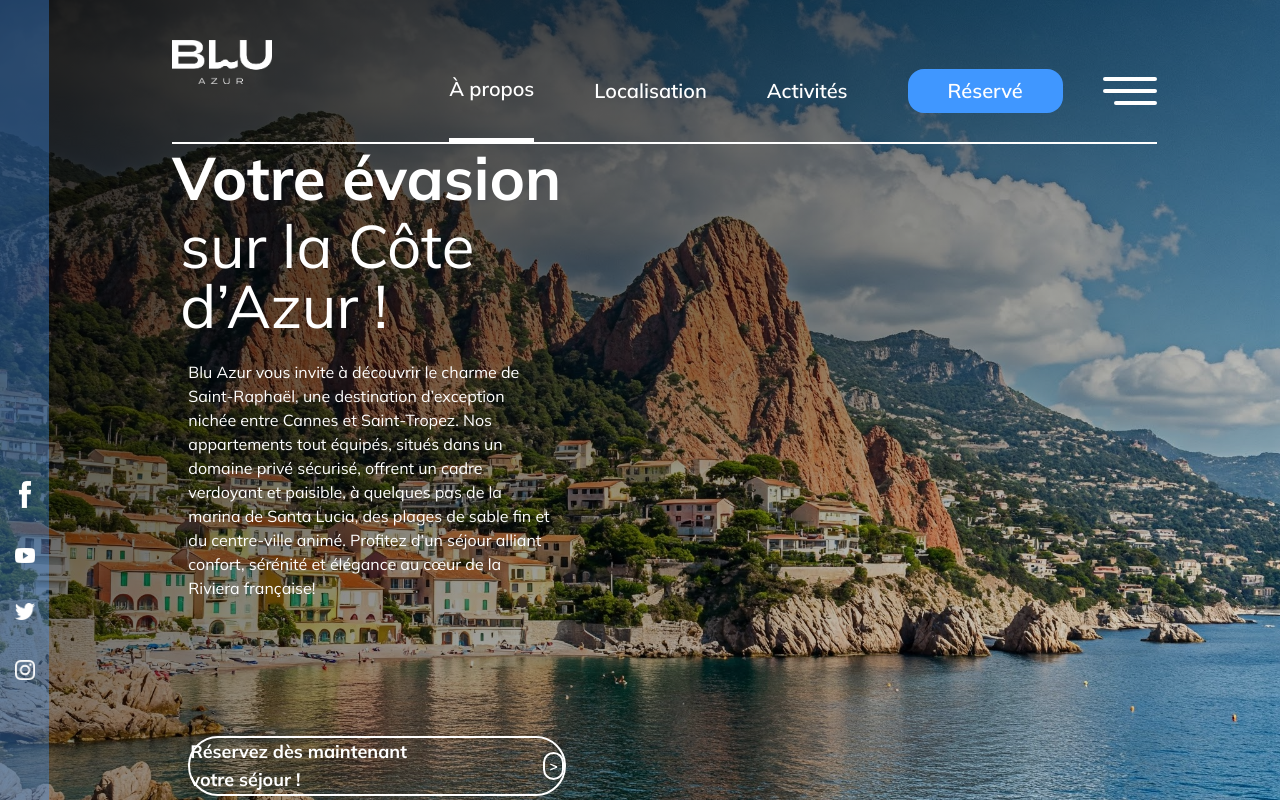
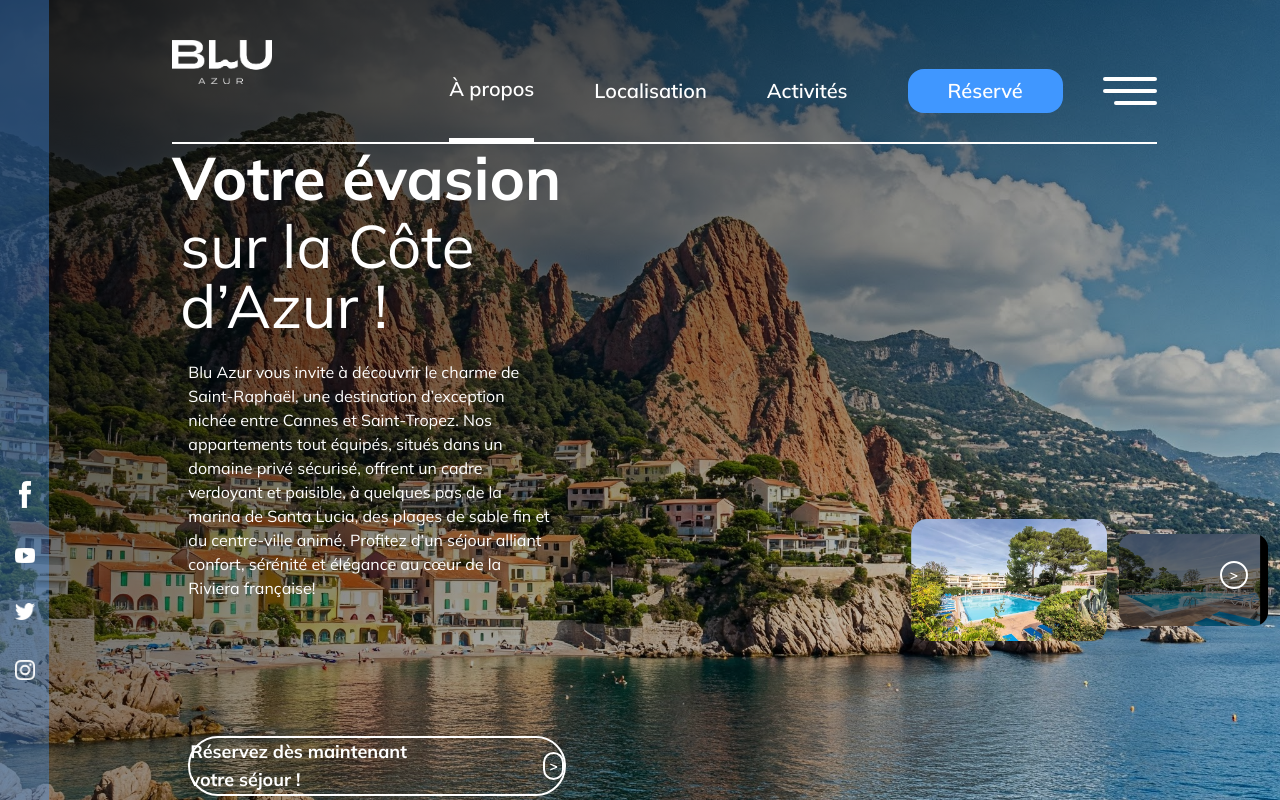
Before and after one commit to fmihaja/test_entretien, a React (Vite) app: page / in a window 1280 px wide. Built offline with nearby package versions, Linux system fonts and the light colour scheme.

Commit message:
page home fait

```diff
--- a/src/App.jsx
+++ b/src/App.jsx
@@ -100,6 +100,26 @@ function App() {
                                 </div>
                             </div>
                         </div>
+                        {/* demo img */}
+                        <div className="absolute bottom-30 right-0 h-50 w-[30%] flex items-center justify-center gap-3 pe-3">
+                            <img
+                                src="/src/assets/home/img_exemple_en_en_bas(1).png"
+                                className="w-[55%] h-auto"
+                                alt=""
+                                srcset=""
+                            />
+                            <div className="relative w-[45%]">
+                                <img
+                                    src="/src/assets/home/img_exemple_en_en_bas(2).png"
+                                    className="w-full"
+                                    alt=""
+                                    srcset=""
+                                />
+                                <div className="absolute bottom-[40%] right-5 w-7 h-7 border-2 border-white rounded-full  text-white text-sm font-bold flex justify-center items-center">
+                                    {">"}
+                                </div>
+                            </div>
+                        </div>
                     </div>
                 </div>
             </div>
```
Also changed, not shown: src/assets/home/img_exemple_en_en_bas(1).png (added), src/assets/home/img_exemple_en_en_bas(2).png (added).
